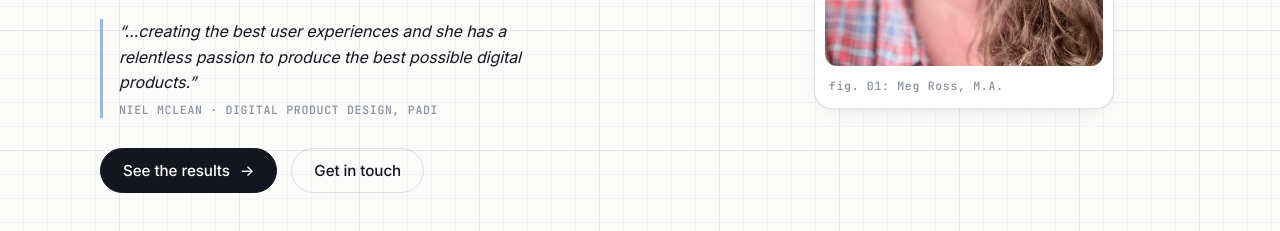
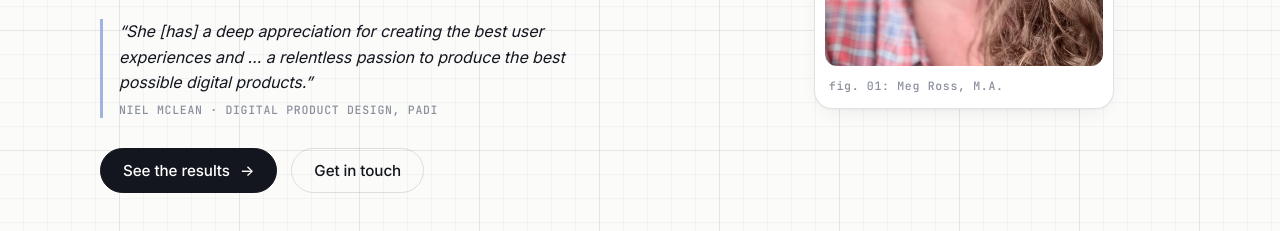
Before and after one commit to meg-aldea/buildwithmeg, a plain HTML site: page index.html in a window 1280 px wide. Shown: the part 569-800 px from the top of the page. Drawn offline with Linux system fonts and the light colour scheme.

Commit message:
Tighten hero quote

```diff
--- a/index.html
+++ b/index.html
@@ -48,7 +48,7 @@
         </h1>
         <p class="lede formula">relentless customer empathy <span class="op">+</span> unglamorous operational execution <span class="op">=</span> <strong>momentum</strong></p>
         <figure class="hero-quote">
-          <blockquote>“…creating the best user experiences and she has a relentless passion to produce the best possible digital products.”</blockquote>
+          <blockquote>“She [has] a deep appreciation for creating the best user experiences and … a relentless passion to produce the best possible digital products.”</blockquote>
           <figcaption>Niel McLean · Digital product design, PADI</figcaption>
         </figure>
         <div class="ctas">
```
